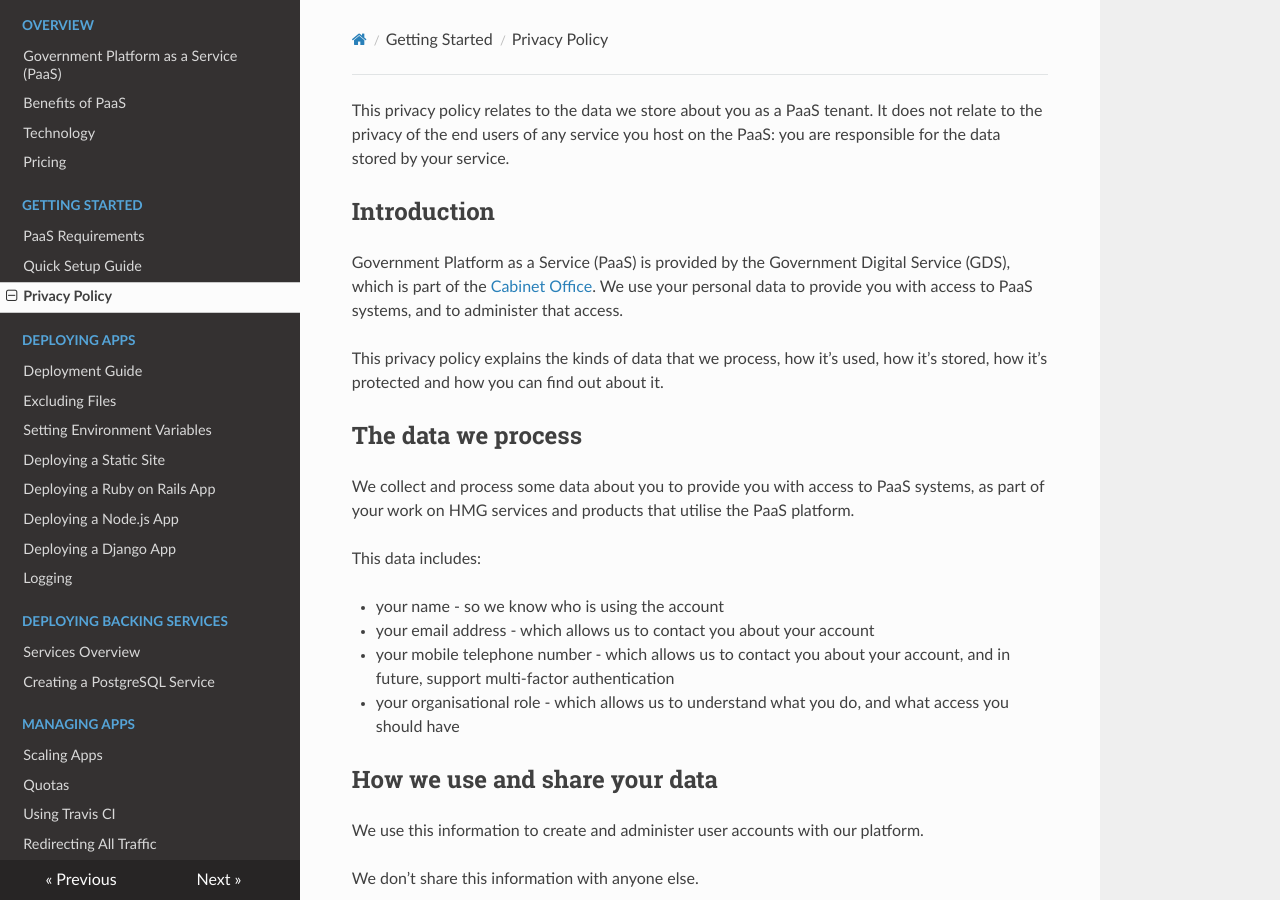
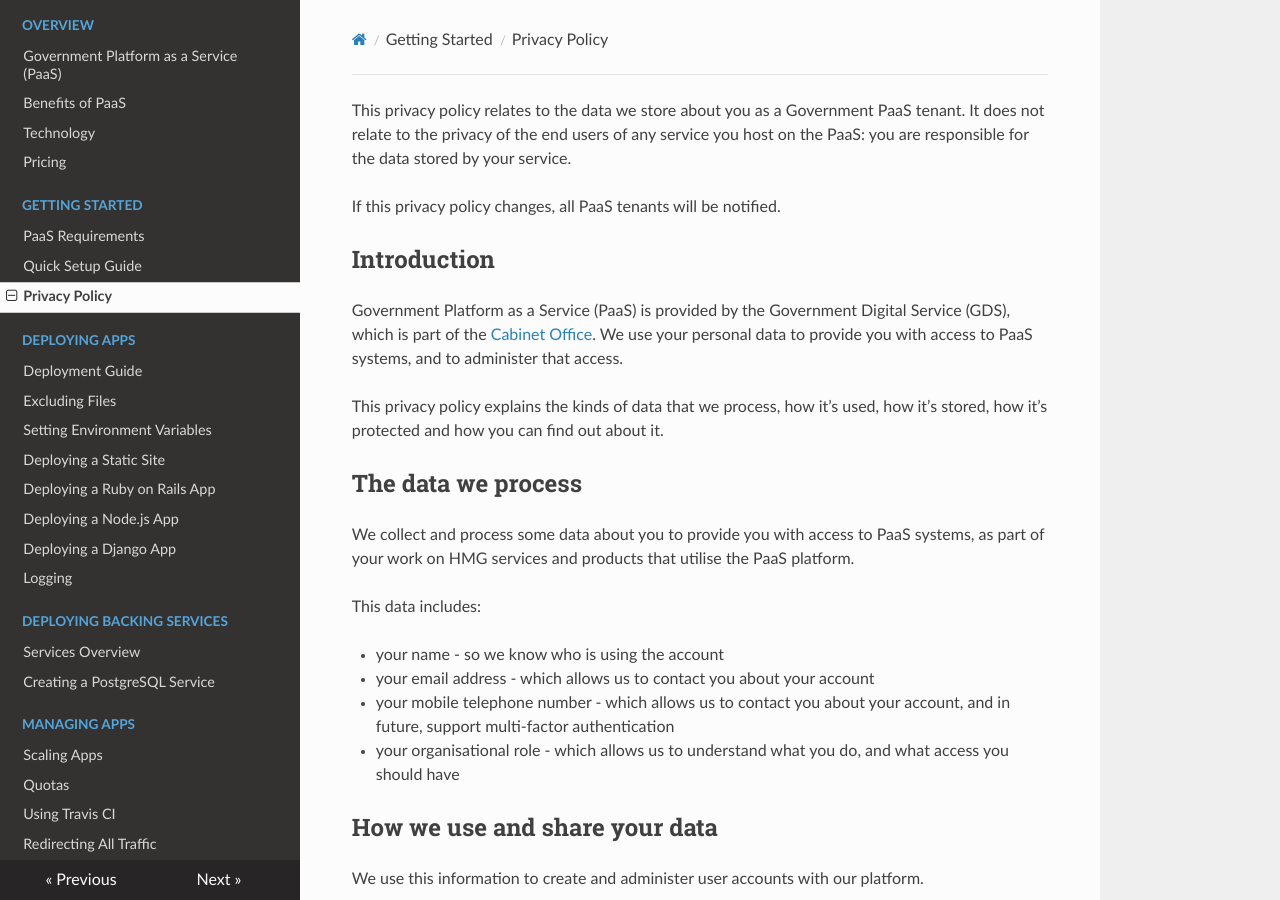
Before and after one commit to alphagov/paas-developer-docs, an MkDocs documentation site: the page built from docs/getting_started/privacy.md, in a window 1280 px wide and 900 px high. Built offline with MkDocs 1.6.1, drawn with Linux system fonts in a browser that asks for light colours; nearby versions of some CDN libraries; old or Windows-style settings are respelled for this version of MkDocs.

Commit message:
Add that if policy changes, tenants will be notified

```diff
--- a/docs/getting_started/privacy.md
+++ b/docs/getting_started/privacy.md
@@ -1,4 +1,6 @@
-This privacy policy relates to the data we store about you as a PaaS tenant. It does not relate to the privacy of the end users of any service you host on the PaaS: you are responsible for the data stored by your service.
+This privacy policy relates to the data we store about you as a Government PaaS tenant. It does not relate to the privacy of the end users of any service you host on the PaaS: you are responsible for the data stored by your service.
+
+If this privacy policy changes, all PaaS tenants will be notified.
 
 ## Introduction
 
```
